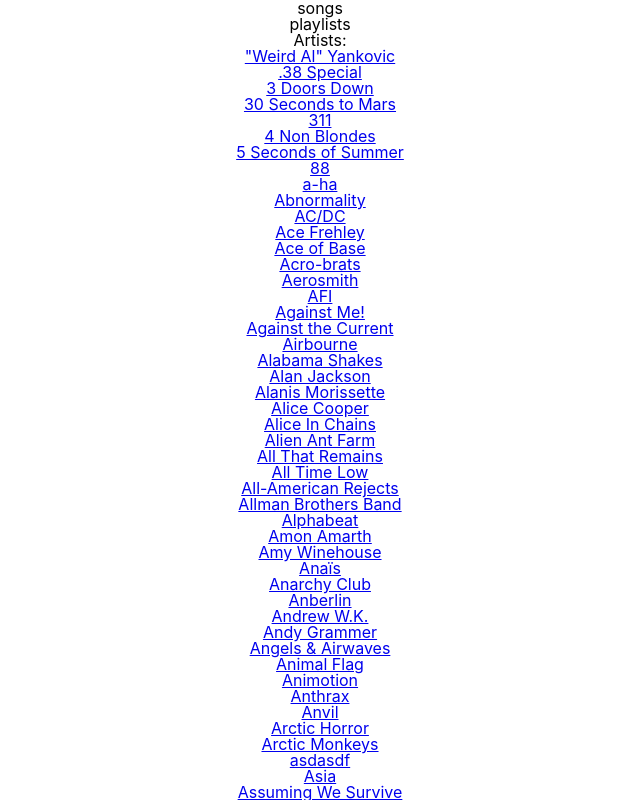
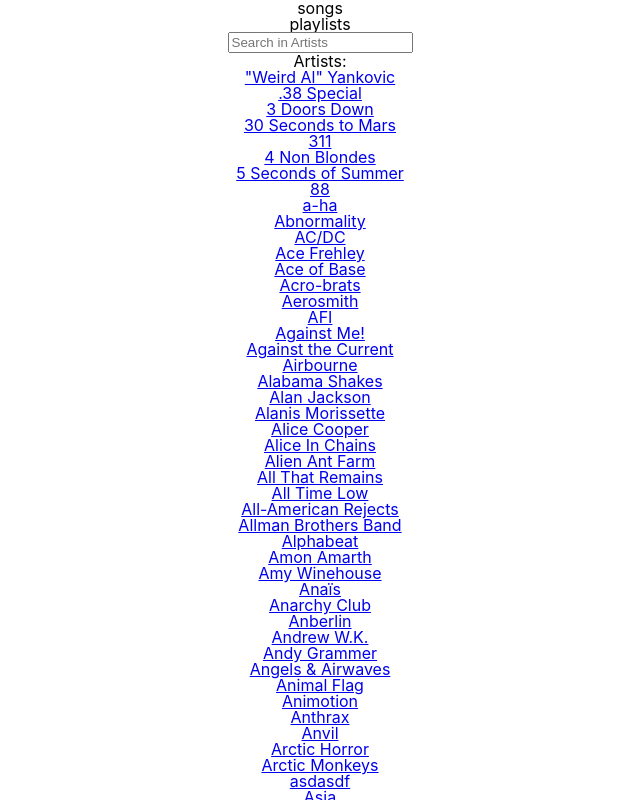
Before and after one commit to bobbeugels/rockstars-music-app, a React (Create React App) app: page / in a window 1280 px wide. Shown: the top 800 px of the page, without its empty margins (320-960 px from the left). Built offline with nearby package versions, Linux system fonts and the light colour scheme; data requests are answered from the project's data file.

Commit message:
Added artist search functionality

```diff
--- a/src/components/App/App.tsx
+++ b/src/components/App/App.tsx
@@ -9,6 +9,7 @@
   const [songs, setSongs] = useState<Song[]>([]);
   const [artists, setArtists] = useState<Artist[]>([]);
   const [playlists, setPlaylists] = useState<Playlist[]>([]);
+  const [searchQuery, setSearchQuery] = useState('');
   const [error, setError] = useState('');
 
   const fetchData = () => {
@@ -33,15 +34,19 @@
       })
   }
 
+  useEffect(() => {
+    fetchData();
+  }, [])
+
   const findArtistById = (id: number): Artist =>
     artists.find(artist => artist.id === id)!;
 
   const findSongsByArtist = (artist: string): Song[] | [] =>
     songs.filter(song => song.artist === artist);
 
-  useEffect(() => {
-    fetchData();
-  }, [])
+  const handleSearchInput = (event: React.FormEvent<HTMLInputElement>): void => {
+    setSearchQuery(event.currentTarget.value);
+  };
 
   return (
     <div className="App">
@@ -53,11 +58,21 @@
           {
             artists.length > 0 && (
               <div data-testid="artists-resolved">
+                <input
+                  data-testid="artist-search"
+                  placeholder="Search in Artists"
+                  value={searchQuery}
+                  onChange={handleSearchInput}
+                />
                 <h2>
                   Artists:
                 </h2>
                 {
                   artists
+                    .filter((artist: Artist) => {
+                      const regex = new RegExp(searchQuery, 'i');
+                      return artist.name.match(regex);
+                    })
                     .map((artist: Artist) => (
                       <Artist key={artist.id} {...artist} />
                     ))
```
Also changed, not shown: 1 other file (tests, documents, lock files or other folders).
